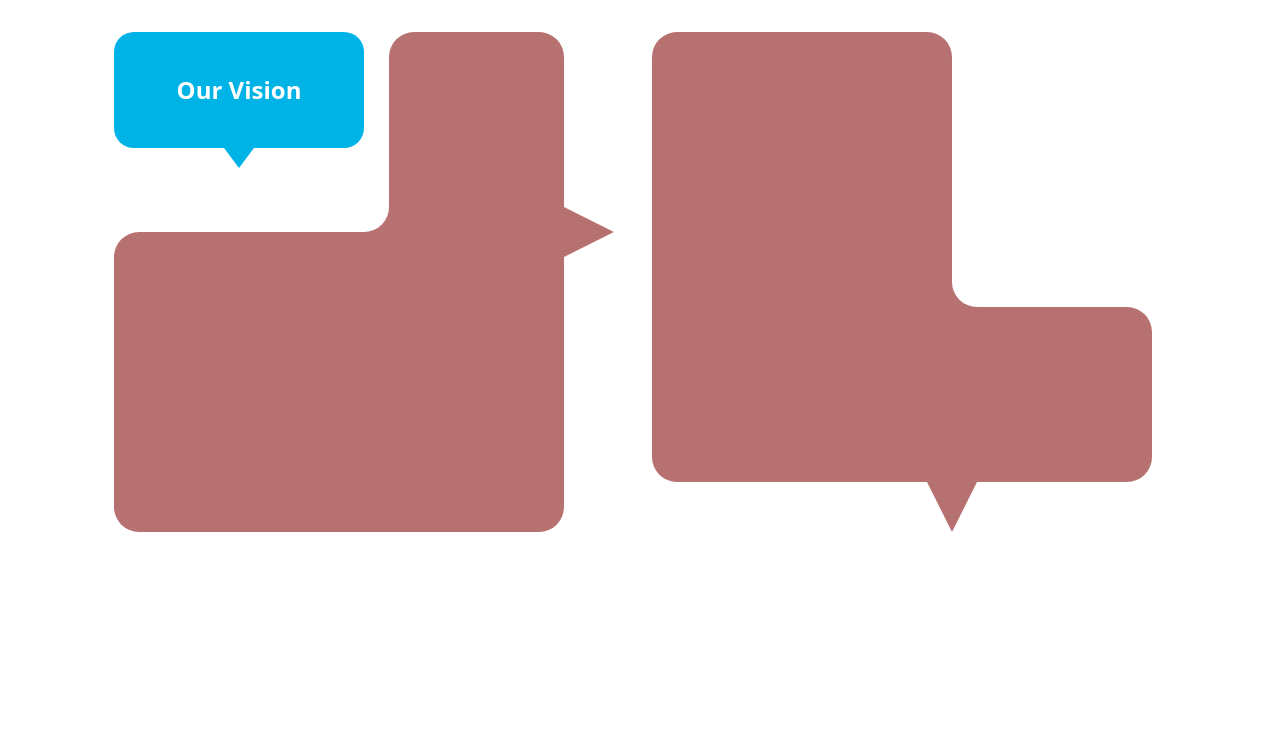
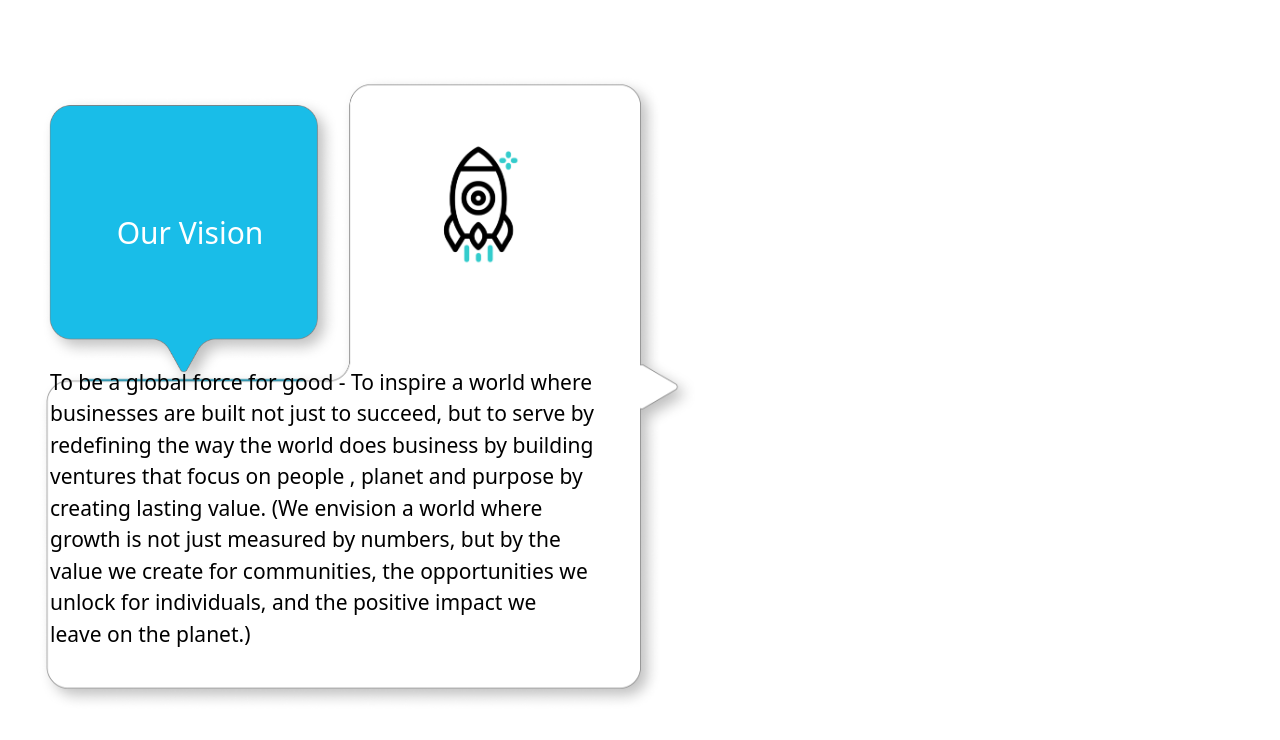
Before and after one commit to rejoyj/Manvian-Web, a React (Vite) app in the folder Manvian/: page / in a window 1280 px wide. Shown: the top 740 px of the page. Built offline with nearby package versions, Linux system fonts and the light colour scheme.

Commit message:
done our vision box 1/07/2025

```diff
--- a/Manvian/src/App.jsx
+++ b/Manvian/src/App.jsx
@@ -1,44 +1,57 @@
-import './App.css'
-import SpeechBubbleCard from './Component/SpeechBubbleCard';
-import LeftTop from './Component/LeftTop'
-import Container from 'react-bootstrap/Container';
-import Row from 'react-bootstrap/Row';
-import Col from 'react-bootstrap/Col';
+// import './App.css'
+// import SpeechBubbleCard from './Component/SpeechBubbleCard';
+// import LeftTop from './Component/LeftTop'
+// import Container from 'react-bootstrap/Container';
+// import Row from 'react-bootstrap/Row';
+// import Col from 'react-bootstrap/Col';
 
 
 
 
-function App() {
+// function App() {
 
 
-  return (
-    <>
-    <div className="container-fluid">
-       <Container className='container'>
-      <Row className='row'>
-        <Col className='top-name'> <div className='middle'><LeftTop  /></div>
-        <div className='end'><SpeechBubbleCard /></div>
+//   return (
+//     <>
+//     <div className="container-fluid">
+//        <Container className='container'>
+//       <Row className='row'>
+//         <Col className='top-name'> <div className='middle'><LeftTop  /></div>
+//         <div className='end'><SpeechBubbleCard /></div>
 
-        </Col>
-        <Col className='top-name'><div className='middle' style={{ transform: 'rotate(90deg)' }}>
-  <LeftTop />
-</div> </Col>
-      </Row>
-       {/* <Row>
-        <Col> <div style={{ transform: 'rotate(270deg)' }}>
-  <LeftTop />
-</div></Col>
-        <Col><div style={{ transform: 'rotate(180deg)' }}>
-  <LeftTop />
-</div></Col>
-      </Row> */}
-      </Container>
-    </div>
+//         </Col>
+//         <Col className='top-name'><div className='middle' style={{ transform: 'rotate(90deg)' }}>
+//   <LeftTop />
+// </div> </Col>
+//       </Row>
+//        {/* <Row>
+//         <Col> <div style={{ transform: 'rotate(270deg)' }}>
+//   <LeftTop />
+// </div></Col>
+//         <Col><div style={{ transform: 'rotate(180deg)' }}>
+//   <LeftTop />
+// </div></Col>
+//       </Row> */}
+//       </Container>
+//     </div>
 
 
 
 
 
+//     </>
+//   )
+// }
+
+// export default App
+
+import React from 'react'
+import LeftTop from './Component/LeftTop'
+
+const App = () => {
+  return (
+    <>
+    <LeftTop />
     </>
   )
 }
--- a/Manvian/src/Component/LeftTop.css
+++ b/Manvian/src/Component/LeftTop.css
@@ -1,37 +1,42 @@
-.shape-wrapper {
+.main {
   position: relative;
-  width: 500px;
-  height: 500px;
+  display: inline-block;
+  left: 25px;
 }
 
-.shape {
+.container {
+  position: relative;
+  display: inline-block;
+  margin: 50px;
+  /* padding-left: 25px; */
+  padding-top: 25px;
+}
 
-  height: 100%;
-  background-color: rgb(184, 113, 113);
-  clip-path: path("M 25,200 L 225,200 L 250,200 A 25,25 0,0,0 275,175 L 275,50  L 275,25  A 25,25 0,0,1 300,0 L 325,0  L 450,0 L 425,0 A 25,25 0,0,1 450,25 L 450,175 L 500,200 L 450,225 450,450 L 450,475 A 25,25 0,0,1 425,500 L 50,500 L 25,500 A 25,25 0,0,1 0,475 L 0,250 L 0,225 A 25,25 0,0,1 25,200 Z");
+.blue-box {
+  position: absolute;
+  top: 70px; /* adjust as needed */
+  left: 15px; /* adjust as needed */
+  z-index: 1;
+  padding-top: 25px;
+}
 
+.blue-box h1 {
+  position: absolute;
+
+  top: 50%; /* vertical center */
+  left: 50%; /* horizontal center */
+  transform: translate(-50%, -50%); /* center alignment */
+  color: white;
+  font-size: 30px;
+  text-align: center;
+}
+
+.container p {
+  position: absolute;
+  bottom: 45px;
+  left: 25px; /* Adjust as needed */
+  color: black;
+  font-size: 21px;
+  max-width: 80%;
   z-index: 2;
 }
-
-.shape::before {
-  content: "";
-  position: absolute;
-  top: 0;
-  left: 0;
-  width: 500px;
-  height: 500px;
-  background-color: transparent;
-  clip-path: path("M 25,200 L 225,200 L 250,200 A 25,25 0,0,0 275,175 L 275,50  L 275,25  A 25,25 0,0,1 300,0 L 325,0  L 450,0 L 425,0 A 25,25 0,0,1 450,25 L 450,175 L 500,200 L 450,225 450,450 L 450,475 A 25,25 0,0,1 425,500 L 50,500 L 25,500 A 25,25 0,0,1 0,475 L 0,250 L 0,225 A 25,25 0,0,1 25,200 Z");
-  box-shadow: 0 10px 25px rgba(0, 0, 0, 0.25);
-
-
-   display: flex;
-  justify-content: flex-end; /* pushes image to the right */
-  align-items: center;       /* centers image vertically */
-  padding-right: 30px;       /* adds spacing from the right edge */
-  box-sizing: border-box;
-}
-.shape img {
-  height: 80px;
-
-}
--- a/Manvian/src/Component/LeftTop.jsx
+++ b/Manvian/src/Component/LeftTop.jsx
@@ -1,15 +1,36 @@
-import React from 'react';
-import './LeftTop.css';
+import React from "react";
+import "./LeftTop.css";
 
 const LeftTop = () => {
   return (
-
-   <div className="shape-wrapper">
-  <div className="shape">
-
-  </div>
-</div>
-
+    <>
+      <div className="main">
+        <div className="container">
+          <p>
+            To be a global force for good - To inspire a world where businesses
+            are built not just to succeed, but to serve by redefining the way
+            the world does business by building ventures that focus on people ,
+            planet and purpose by creating lasting value. (We envision a world
+            where growth is not just measured by numbers, but by the value we
+            create for communities, the opportunities we unlock for individuals,
+            and the positive impact we leave on the planet.)
+          </p>
+          <img src="\src\assets\image.png" alt="" width={669} height={636} />
+        </div>
+        <div className="blue-box">
+          <img
+            src="\src\assets\bluebox.png "
+            alt=""
+            width={300}
+            height={300}
+            className="two"
+          />
+          <strong>
+            <h1>Our Vision</h1>
+          </strong>
+        </div>
+      </div>
+    </>
   );
 };
 
--- a/Manvian/src/Component/SpeechBubbleCard.jsx
+++ b/Manvian/src/Component/SpeechBubbleCard.jsx
@@ -1,12 +1,12 @@
-import React from 'react';
-import './SpeechBubbleCard.css';
+// import React from 'react';
+// import './SpeechBubbleCard.css';
 
-const SpeechBubbleCard = ({ text = "Our Vision" }) => {
-  return (
-    <div className="speech-bubble">
-      {text}
-    </div>
-  );
-};
+// const SpeechBubbleCard = ({ text = "Our Vision" }) => {
+//   return (
+//     <div className="speech-bubble">
+//       {text}
+//     </div>
+//   );
+// };
 
-export default SpeechBubbleCard;
+// export default SpeechBubbleCard;
```
Also changed, not shown: Manvian/src/assets/bluebox.png (added), Manvian/src/assets/image.png (added).
